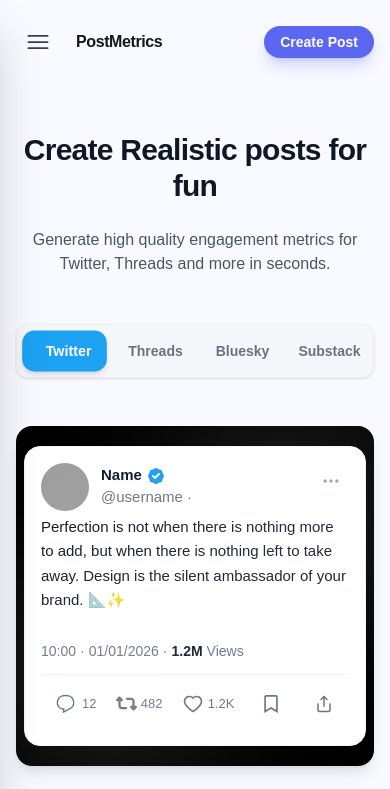
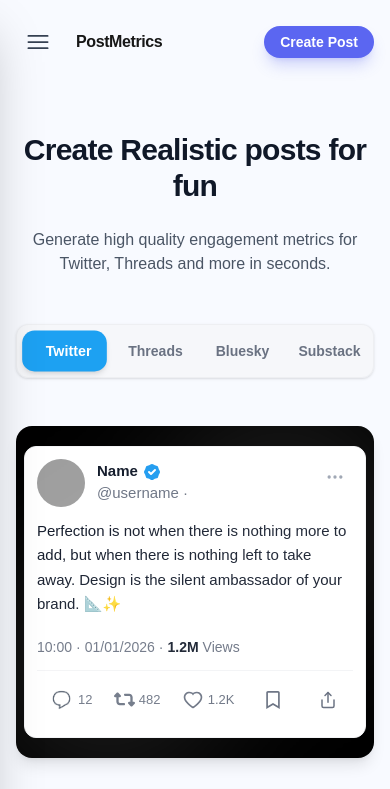
Before and after one commit to samuel-samson06/fake_your_metrics, a Next.js app: page / in a window 390 px wide. Shown: the top 789 px of the page. Built offline with nearby package versions, Linux system fonts and the light colour scheme; grey boxes are pictures that could not be loaded.

Commit message:
fix: twitter spacing and download button fix

```diff
--- a/components/homepage/Preview.tsx
+++ b/components/homepage/Preview.tsx
@@ -49,7 +49,7 @@
 
       {/* Visual hints */}
       <div className="absolute -bottom-6 left-0 right-0 flex justify-center opacity-0 group-hover:opacity-100 transition-opacity">
-        <span className="bg-gray-900 text-white text-[10px] px-3 py-1 rounded-full font-bold uppercase tracking-widest shadow-xl">
+        <span className="bg-black text-white text-[10px] px-3 py-1 rounded-full font-bold uppercase tracking-widest shadow-xl">
           Live Editor Canvas
         </span>
       </div>
--- a/components/platforms/TwitterPost.tsx
+++ b/components/platforms/TwitterPost.tsx
@@ -15,9 +15,9 @@
   const avatar = state.profileImage || `https://ui-avatars.com/api/?name=${state.name}&background=f3f4f6&color=111827&bold=true`
 
   return (
-    <div className="bg-white rounded-2xl p-4 sm:p-5 w-full max-w-lg shadow-[0_8px_30px_rgb(0,0,0,0.12)] border border-gray-100 animate-in fade-in zoom-in duration-300">
+    <div className="bg-white rounded-xl p-3 sm:p-5 w-full max-w-lg shadow-[0_8px_30px_rgb(0,0,0,0.12)] border border-gray-100 animate-in fade-in zoom-in duration-300">
       {/* Header */}
-      <div className="flex items-start justify-between mb-1">
+      <div className="flex items-start justify-between mb-3">
         <div className="flex items-center gap-3">
           <div className="w-12 h-12 rounded-full overflow-hidden shrink-0 bg-gray-100">
             <img src={avatar} alt="avatar" className="w-full h-full object-cover" />
@@ -40,7 +40,7 @@
       </div>
 
       {/* Content */}
-      <div className="text-[15px] sm:text-[17px] text-gray-900 leading-relaxed mb-4 whitespace-pre-wrap pl-0">
+      <div className="text-[15px] sm:text-[17px] text-gray-900 leading-relaxed mb-2 whitespace-pre-wrap pl-0">
         {state.content}
       </div>
 
```
